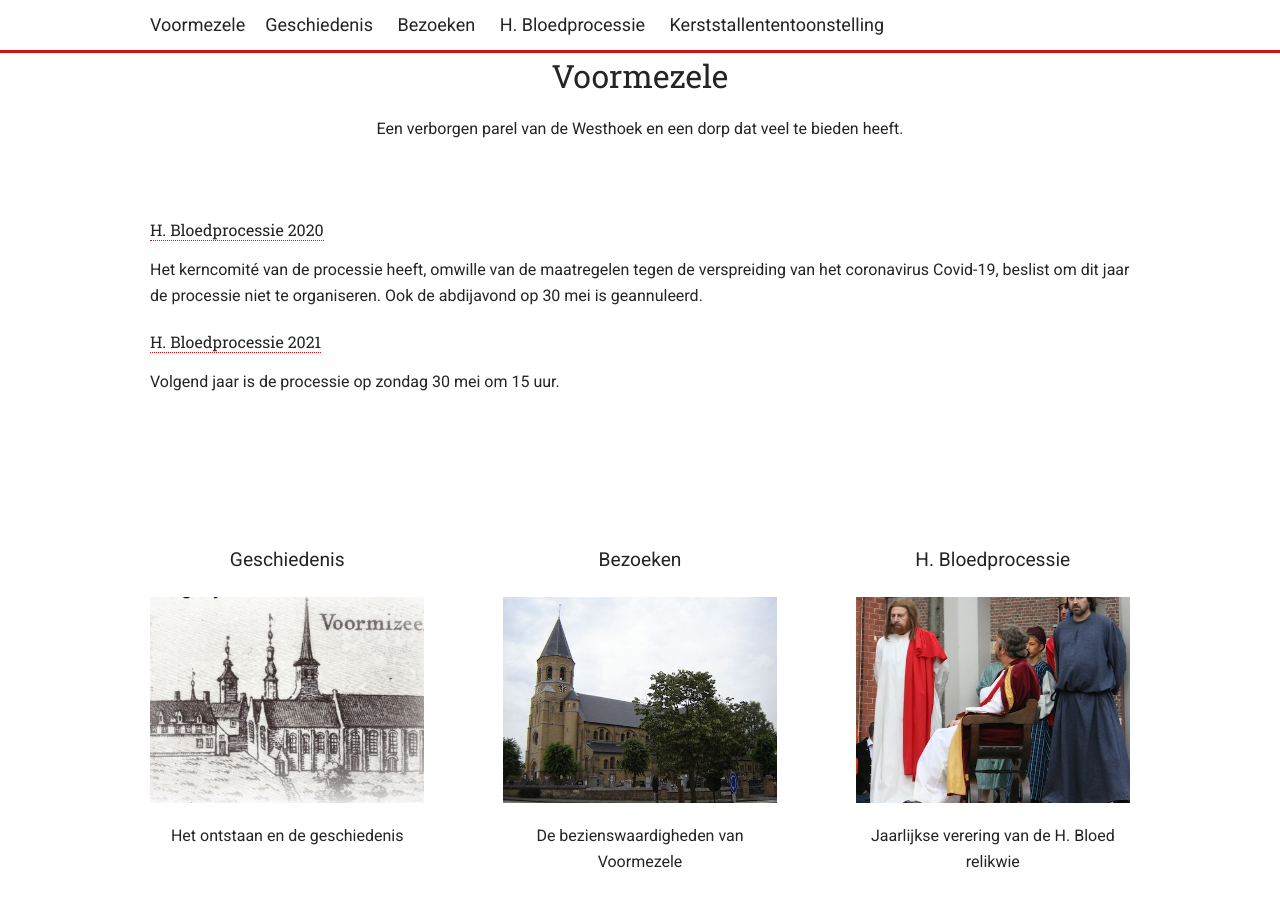
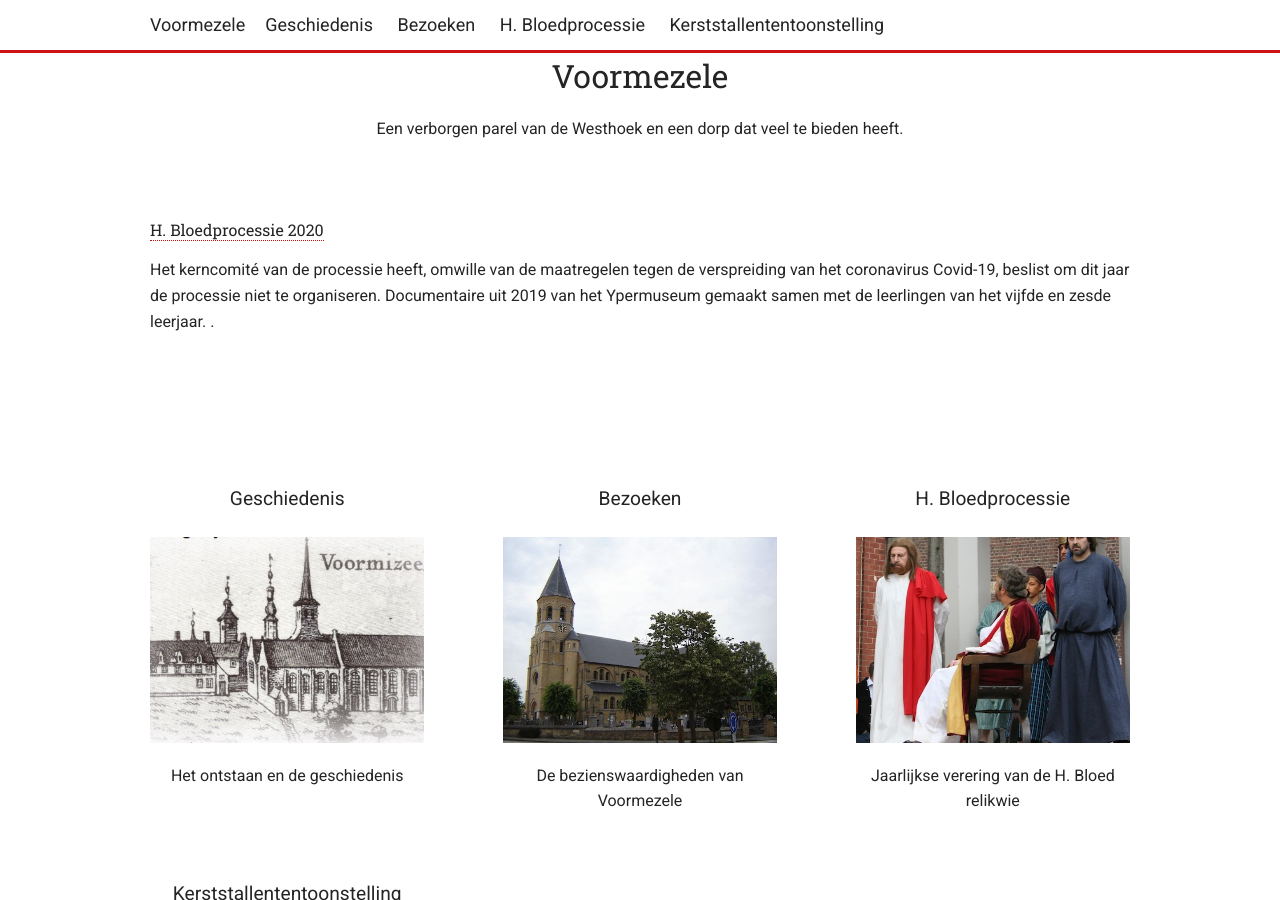
Before and after one commit to dannycuvelier/voormezele.github.io, a Jekyll site: the page built from index.html, in a window 1280 px wide and 900 px high, scrolled down 575 px. Built offline with Jekyll 4.4.1, drawn with Linux system fonts in a browser that asks for light colours.

Commit message:
Update announcements.json

```diff
--- a/_data/announcements.json
+++ b/_data/announcements.json
@@ -1,12 +1,7 @@
 [
     {
         "title": "H. Bloedprocessie 2020",
-        "description": "Het kerncomité van de processie heeft, omwille van de maatregelen tegen de verspreiding van het coronavirus Covid-19, beslist om dit jaar de processie niet te organiseren. Ook de abdijavond op 30 mei is geannuleerd.",
-        "link": "https://voormezele.be"
-    },
-    {
-        "title": "H. Bloedprocessie 2021",
-        "description": "Volgend jaar is de processie op zondag 30 mei om 15 uur.",
-        "link": "https://voormezele.be"
+        "description": "Het kerncomité van de processie heeft, omwille van de maatregelen tegen de verspreiding van het coronavirus Covid-19, beslist om dit jaar de processie niet te organiseren. Documentaire uit 2019 van het Ypermuseum gemaakt samen met de leerlingen van het vijfde en zesde leerjaar.   .",
+        "link": "ttps://www.ypermuseum.be/heilig-bloedprocessie"
     }
 ]
```
